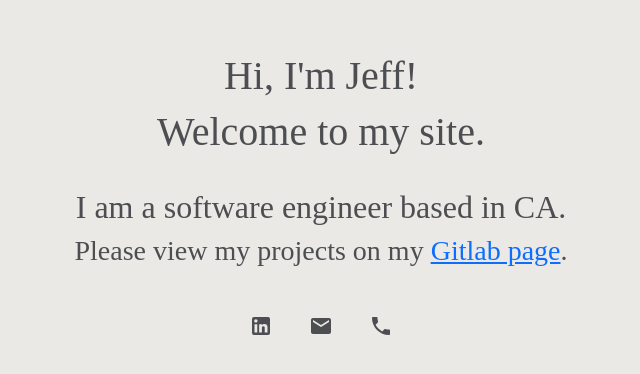
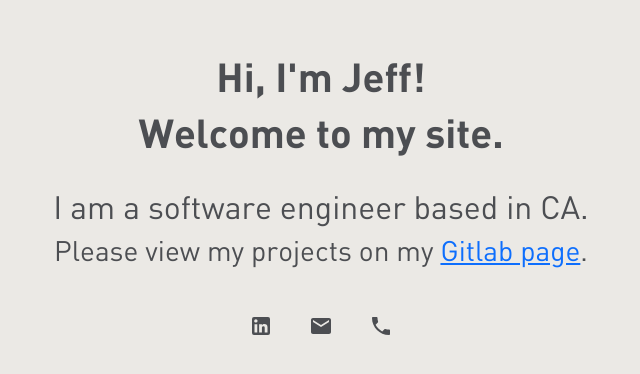
Before and after one commit to jwpettit/Portfolio-Website, a React (Create React App) app: page / in a window 1280 px wide. Shown: the part 196-570 px from the top of the page, without its empty margins (319-959 px from the left). Built offline with nearby package versions, Linux system fonts and the light colour scheme.

Commit message:
Added fonts to local

```diff
--- a/src/App.css
+++ b/src/App.css
@@ -1,3 +1,13 @@
+@font-face {
+    font-family: "DIN-Bold";
+    src: url("./assets/fonts/DINB____.TTF") format("truetype");
+}
+
+@font-face {
+    font-family: "DIN-Regular";
+    src: url("./assets/fonts/DINR____.TTF") format("truetype");
+}
+
 .App {
     background-color: #ebe9e5;
 }
--- a/src/App.jsx
+++ b/src/App.jsx
@@ -1,5 +1,7 @@
 // import logo from './logo.svg';
 import "./App.css";
+import "./assets/fonts/DINR____.TTF";
+import "./assets/fonts/DINB____.TTF";
 import React from "react";
 import { Route, Routes } from "react-router-dom";
 import Templanding from "./pages/Templanding";
```
Also changed, not shown: src/assets/fonts/DINB____.TTF (added), src/assets/fonts/DINR____.TTF (added).
